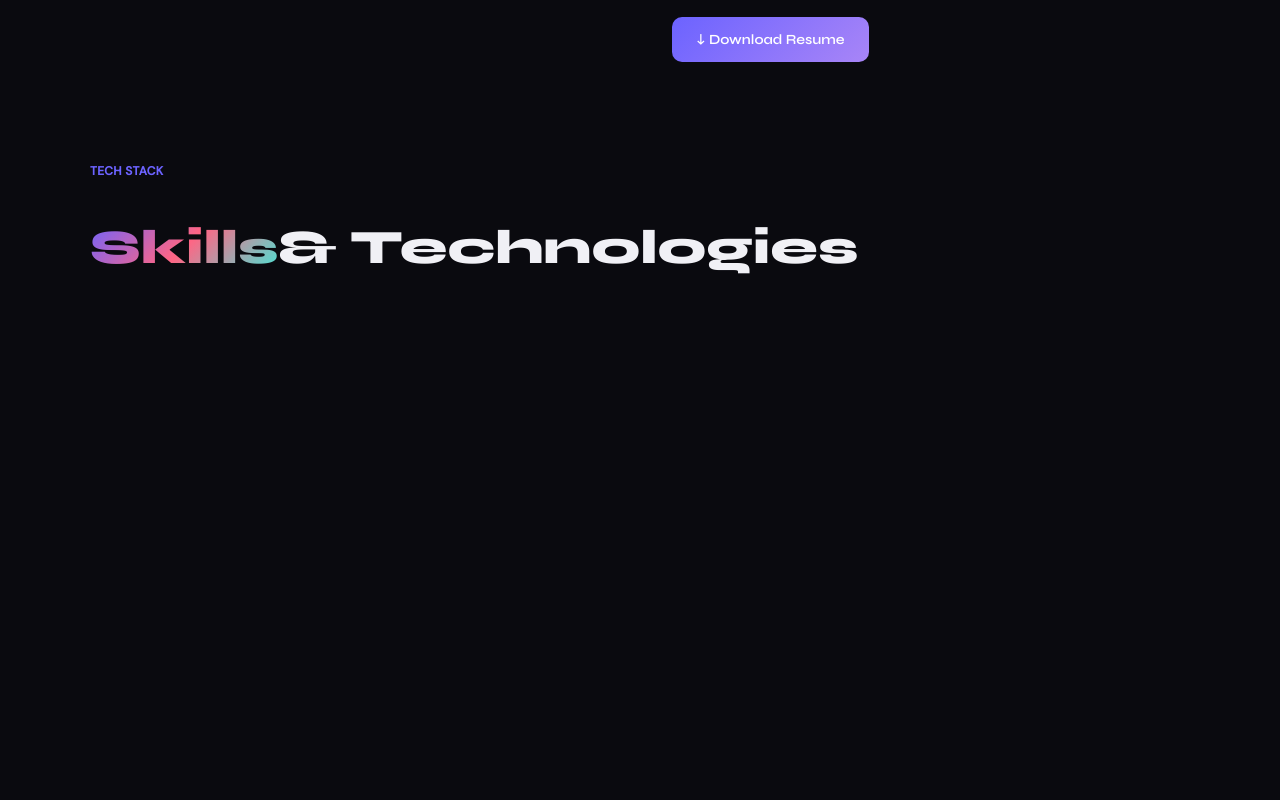
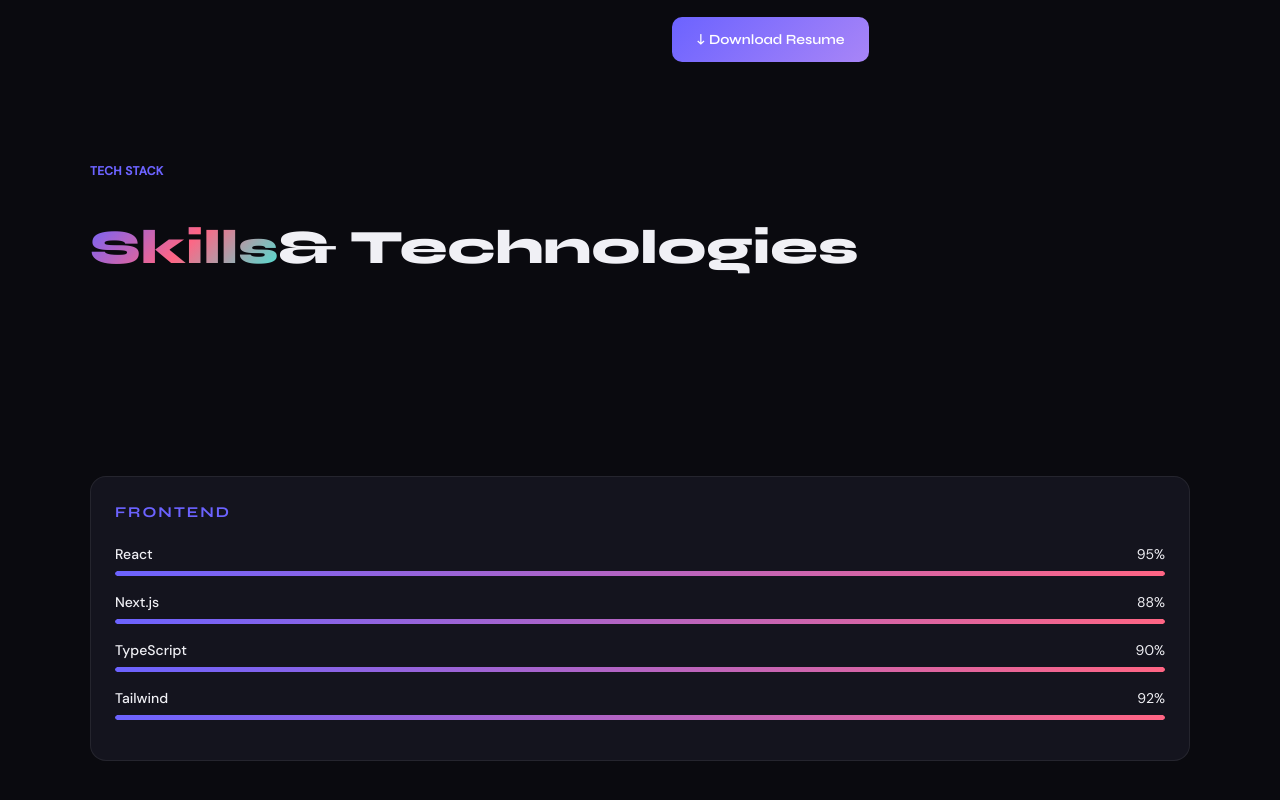
Before and after one commit to Jisap/vite-devportfolio, a React (Vite) app: page / in a window 1280 px wide. Shown: the part 1440-2240 px from the top of the page. Before the commit the page ends 1916 px from the top, so only its background shows below. Built offline with nearby package versions, Linux system fonts and the light colour scheme.

Commit message:
feat: add Skills section with animated proficiency progress bars

```diff
--- a/src/sections/Skills.jsx
+++ b/src/sections/Skills.jsx
@@ -16,6 +16,49 @@ const Skills = () => {
             title="Skills & Technologies"
             inView={inView}
           />
+
+          <div className="grid gap-6 mb-12 grid-cols-[repeat(auto-fit,minmax(240px,1fr))]">
+            {SKILLS.map((s, si) => (
+              <div
+                key={s.cat}
+                className="bg-card border border-border rounded-2xl p-6"
+                style={{
+                  opacity: inView ? 1 : 0,
+                  tranform: inView ? "none" : "translateY(30px)",
+                  transition: `all 0.6s ${si * 0.1}s ease`
+                }}
+              >
+                <h3 className="font-syne font-bold mb-5 text-accent text-[15px] uppercase tracking-[2px]">
+                  {s.cat}
+                </h3>
+
+                {s.items.map((items) => (
+                  <div key={items.n} className="mb-4">
+                    <div className="flex justify-between mb-1.5 text-[14px]">
+                      <span className="font-medium">
+                        {items.n}
+                      </span>
+
+                      <span className="text-tex2">
+                        {items.l}%
+                      </span>
+                    </div>
+
+                    <div className="h-1.25 bg-bg rounded overflow-hidden">
+                      <div className="h-full rounded"
+                        style={{
+                          with: inView ? `${items.l}%` : "0%",
+                          background: "linear-gradient(90deg, var(--accent), var(--accent2))",
+                          transition: `width 1.2s ${si * 0.15 + 0.3}s cubic-bezier(0.4,0.2,1)`,
+                          transformOrigin: "left"
+                        }}
+                      ></div>
+                    </div>
+                  </div>
+                ))}
+              </div>
+            ))}
+          </div>
         </div>
       </section>
     </>
```
